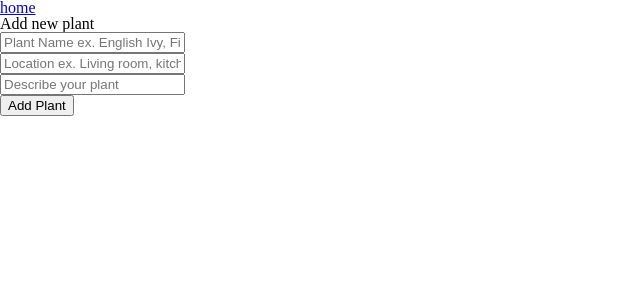
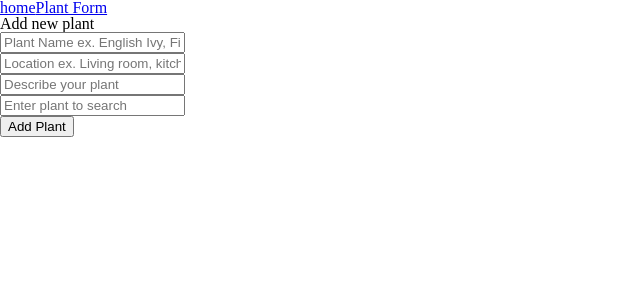
Before and after one commit to team-watermyplants/frontend-water-my-plants, a React (Create React App) app: page /add-plant in a window 1280 px wide. Shown: the top 300 px of the page, without its empty margins (0-640 px from the left). Built offline with nearby package versions, Linux system fonts and the light colour scheme.

Commit message:
fixed bugs in actions/index.js, added searchPlant input and state, and change onSumbit to hangleSubmit on PlantForm

```diff
--- a/src/App.js
+++ b/src/App.js
@@ -19,6 +19,7 @@ class App extends Component {
       <div className="App">
         <nav>
           <NavLink to="/home">home</NavLink>
+          <NavLink to="">Plant Form</NavLink>
         </nav>
         <section>
           <Route path="/add-plant" render={props => <PlantForm {...props} />} />
--- a/src/actions/index.js
+++ b/src/actions/index.js
@@ -10,7 +10,7 @@ export const ADD_PLANT_FAILURE = 'ADD_PLANT_FAILURE';
 
 export const addPlant = newPlant => dispatch => {
 
-    dispatch({ type: ADD_PLANT_FAILURE });
+    dispatch({ type: ADD_PLANT_START });
 
     axios
         .post('https://api-plants.herokuapp.com/plants', newPlant)
--- a/src/components/PlantForm.js
+++ b/src/components/PlantForm.js
@@ -11,6 +11,7 @@ class PlantForm extends React.Component {
         super(props);
         this.state = {
             plantName: '',
+            searchPlant:'',
             description: '',
             location: '',
             apiUrl: 'https://pixabay.com/api',
@@ -44,7 +45,7 @@ class PlantForm extends React.Component {
         this.setState({selectedImage: img})
     }
 
-    onSubmit = e => {
+    handleSubmit = e => {
         e.preventDefault();
         const newPlant = {
             name: this.state.plantName,
@@ -56,9 +57,10 @@ class PlantForm extends React.Component {
 
         this.setState({
             name: '',
+            searchPlant: '',
             location: '',
             description: '',
-            plantURL: ''
+            selectedImage: '',
         })
     }
 
@@ -72,7 +74,7 @@ class PlantForm extends React.Component {
         return (
             <div>
                 <h1>Add new plant</h1>
-                <form onSubmit={this.onSubmit}>
+                <form onSubmit={this.handleSubmit}>
                     <input
                         type='text'
                         name='plantName'
@@ -97,12 +99,21 @@ class PlantForm extends React.Component {
                         placeholder='Describe your plant'
                     />
                     <br />
-                    <button>Add Plant</button>
+                    <input
+                        type='text'
+                        name='searchPlant'
+                        value={this.state.searchPlant}
+                        onChange={this.changeHandler}
+                        placeholder='Enter plant to search'
+                    />
                     {this.state.images.length > 0 ? (
                         <ImageResults
                             images={this.state.images}
                             selectImage={this.selectImage}
                             />): null}
+                    <br />
+                    <button>Add Plant</button>
+
                 </form>
             </div>
         )
--- a/src/index.js
+++ b/src/index.js
@@ -4,11 +4,9 @@ import { BrowserRouter as Router } from "react-router-dom";
 import createHistory from 'history/createBrowserHistory'
 import { Provider } from "react-redux";
 import { createStore, applyMiddleware } from "redux";
-
-import rootReducer from "./reducers";
-
 import thunk from "redux-thunk";
 import logger from 'redux-logger'
+import rootReducer from "./reducers";
 
 import "./index.css";
 import App from "./App";
```
Also changed, not shown: 1 other file (tests, documents, lock files or other folders).
